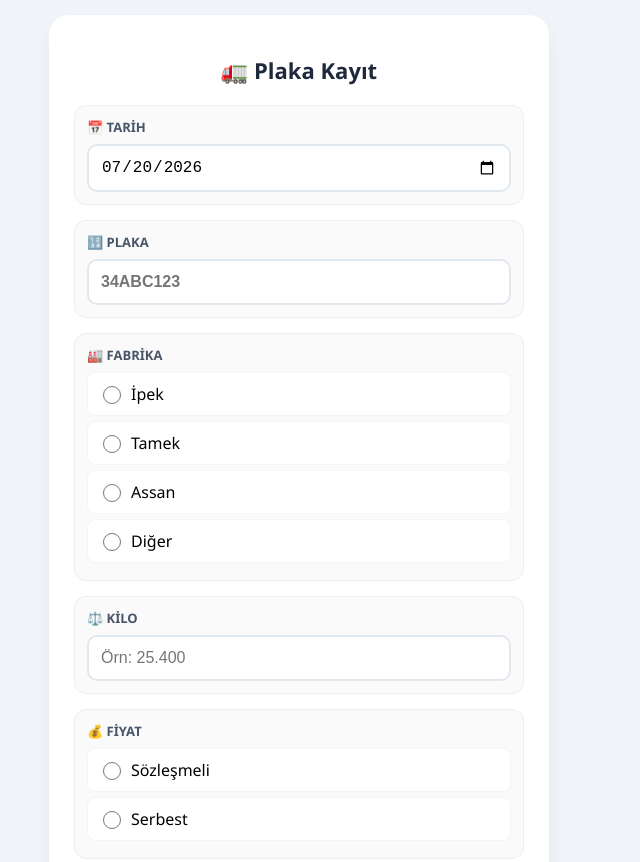
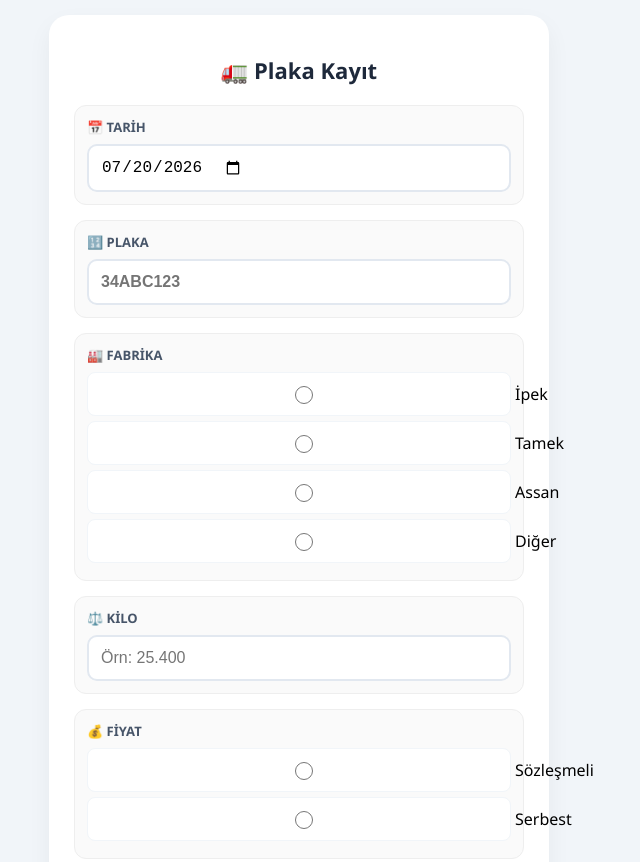
Before and after one commit to feyzialpar/plaka-, a plain HTML site: page index.html in a window 1280 px wide. Shown: the top 862 px of the page, without its empty margins (341-981 px from the left). Drawn offline with Linux system fonts and the light colour scheme.

Commit message:
Update index.html

```diff
--- a/index.html
+++ b/index.html
@@ -26,7 +26,8 @@
 
         .question-title { font-weight: 700; font-size: 13px; margin-bottom: 8px; color: #475569; }
 
-        input, textarea { width: 100%; padding: 12px; border: 2px solid #e2e8f0; border-radius: 10px; font-size: 16px; box-sizing: border-box; }
+        input, textarea { width: 100%; padding: 12px; border: 2px solid #e2e8f0; border-radius: 10px; font-size: 16px; box-sizing: border-box; min-width: 100%; max-width: 100%; }
+        input[type="date"] { -webkit-appearance: none; display: flex; align-items: center; }
 
         .option-item { display: flex; align-items: center; padding: 10px; margin-bottom: 5px; border: 1px solid #f1f5f9; border-radius: 8px; cursor: pointer; background: white; }
 
```
